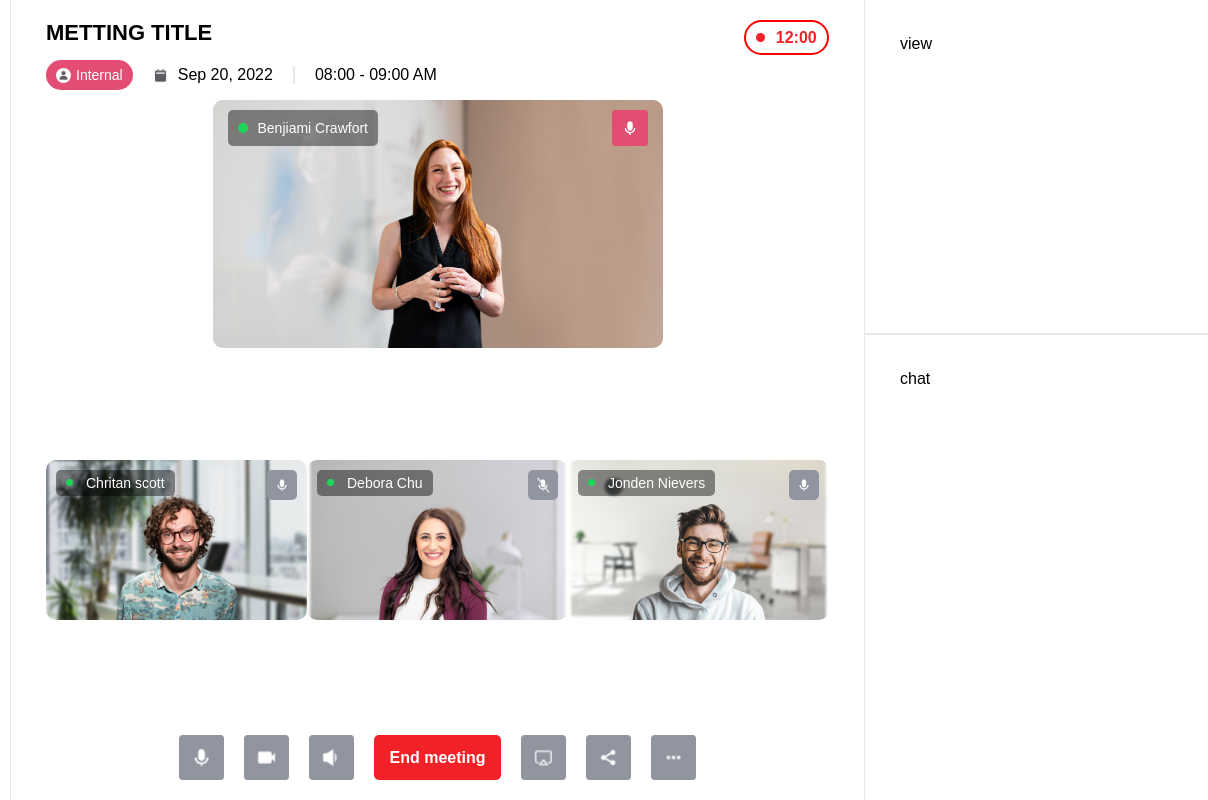
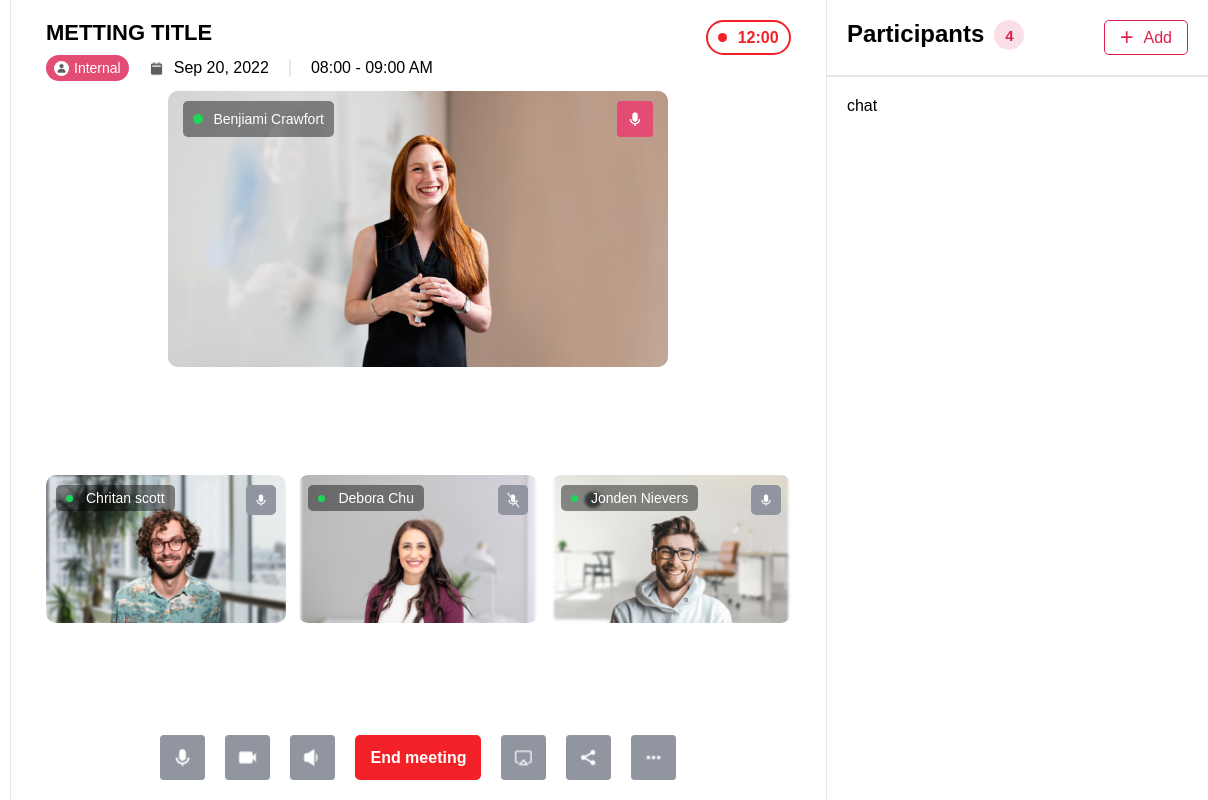
Before and after one commit to nguyenphongad/TH_CNWEB, a plain HTML site: page index.html in a window 1280 px wide. Shown: the full height of the page, 72-1280 px from the left. Drawn offline with Linux system fonts and the light colour scheme.

Commit message:
fix title part

```diff
--- a/css/index.css
+++ b/css/index.css
@@ -110,7 +110,6 @@
 .wrap_news-center .header__title--metting {
     display: flex;
     justify-content: space-between;
-    margin-bottom: 5px;
 }
 
 .header__title--metting .text_title {
@@ -121,7 +120,7 @@
 .header__title--metting .end__box .time__out {
     width: 85px;
     height: 35px;
-    border: 2px solid red;
+    border: 2px solid #F22128;
     border-radius: 30px;
     padding: 5px;
     display: flex;
@@ -157,7 +156,7 @@
 
 
 .time_start--group .box__internal {
-    padding: 7px 10px;
+    padding: 5px 8px;
     background-color: #E34D73;
     border-radius: 20px;
     display: flex;
@@ -202,22 +201,24 @@
 }
 
 .wrap_news-center .front__pin--slideshow .border_img--slide {
-    width: 450px;
+    width: 500px;
     background-color: #e9e9e9;
     border-radius: 10px;
     position: relative;
 }
 
-.wrap_news-center .front__pin--slideshow .border_img--slide > img {
+.wrap_news-center .front__pin--slideshow .border_img--slide>img {
     width: 100%;
     display: block;
     border-radius: 10px;
 }
-.pos-abs{
+
+.pos-abs {
     position: absolute;
-    top:10px;
+    top: 10px;
 }
-.name__present{
+
+.name__present {
     left: 15px;
     padding: 10px;
     background-color: #00000070;
@@ -225,12 +226,14 @@
     display: flex;
     align-items: center;
 }
-.name__present > span{
+
+.name__present>span {
     padding-left: 20px;
     color: #ffffff;
     font-size: 14px;
 }
-.name__present::before{
+
+.name__present::before {
     content: '';
     width: 10px;
     height: 10px;
@@ -238,59 +241,72 @@
     position: absolute;
     border-radius: 100%;
 }
-.btn__mic_on{
+
+.btn__mic_on {
     right: 15px;
 }
 
 
 
-.wrap_news-center .wrap-item_participants--bottom{
+.wrap_news-center .wrap-item_participants--bottom {
     height: 100%;
     display: flex;
     align-items: center;
     justify-content: space-between;
 }
-.wrap-item_participants--bottom .item_participants-bottom{
+
+.wrap-item_participants--bottom .item_participants-bottom {
     position: relative;
 }
-.wrap-item_participants--bottom .item_participants-bottom img{
+
+.wrap-item_participants--bottom .item_participants-bottom img {
+    width: 240px;
     border-radius: 10px;
 }
-.item_participants-bottom .name__present{
+
+.item_participants-bottom .name__present {
     padding: 5px 10px;
     left: 10px !important;
 }
-.item_participants-bottom .name__present::before{
-    width: 7px;height: 7px;
+
+.item_participants-bottom .name__present::before {
+    width: 7px;
+    height: 7px;
 }
-.item_participants-bottom .btn__mic_on{
+
+.item_participants-bottom .btn__mic_on {
     right: 10px !important;
 }
-.item_participants-bottom .btn__mic_on img{
+
+.item_participants-bottom .btn__mic_on img {
     width: 30px;
     border-radius: 5px;
 }
 
 
 
-.wrap_news-center .control__meeting--bottom{
+.wrap_news-center .control__meeting--bottom {
     position: sticky;
     bottom: 0px;
 }
-.control__meeting--bottom .wrap_control-meeting{
+
+.control__meeting--bottom .wrap_control-meeting {
     display: flex;
     justify-content: center;
     align-items: center;
 }
-.wrap_control-meeting > div{
+
+.wrap_control-meeting>div {
     height: 45px;
-    margin:0px 10px;
+    margin: 0px 10px;
 }
-.wrap_control-meeting > div > img{
+
+.wrap_control-meeting>div>img {
     height: 100%;
     cursor: pointer;
 }
-.wrap_control-meeting > .btn__end--meeting{
+
+.wrap_control-meeting>.btn__end--meeting {
     background-color: #F22128;
     padding: 0px 15px;
     display: flex;
@@ -335,18 +351,51 @@
 }
 
 .box__chat--right .box__column--control-view>div {
-    padding: 35px;
-
+    padding: 20px;
 }
 
 .box__column--control-view .view__list_in {
-    height: 100%;
-    flex: 4;
     border-bottom: 1px solid #e7e7e7;
+    display: flex;
+    justify-content: space-between;
 }
+.view__list_in .btn__add_user-part{
+    border: 1px solid #dd1f4e;
+    color: #dd1f4e;
+    padding: 3px 15px;
+    display: flex;
+    align-items: center;
+    cursor: pointer;
+    border-radius: 5px;
+}
+.view__list_in .btn__add_user-part > div:nth-child(1){
+    margin-right: 10px;
+    font-size: 23px;
+}
+
+
 
 .box__column--control-view .view_chat_group {
     height: 100%;
-    flex: 6;
     border-top: 1px solid #e7e7e7;
 }
+
+
+.heading__text {
+    font-size: 24px;
+    font-weight: 600;
+    display: flex;
+}
+
+.number__length-list {
+    width: 30px;
+    height: 30px;
+    display: flex;
+    align-items: center;
+    justify-content: center;
+    background: #e34d722d;
+    border-radius: 100%;
+    color: #dd1f4e;
+    font-size: 15px;
+    margin-left: 10px;
+}
--- a/index.html
+++ b/index.html
@@ -143,21 +143,34 @@
                             </div>
                         </div>
                     </div>
+                </div>
+            </div>
 
 
-                </div>
-
-            </div>
             <div class="box__chat--right">
                 <div class="box__column--control-view">
                     <div class="view__list_in">
-                        view
+
+                        <div class="heading__text">
+                            Participants
+                            <div class="number__length-list">
+                                4
+                            </div>
+                        </div>
+
+                        <div class="btn__add_user-part">
+                            <div>+</div>
+                            <div>Add</div>
+                        </div>
                     </div>
                     <div class="view_chat_group">
                         chat
                     </div>
                 </div>
             </div>
+
+
+
         </div>
     </div>
 </body>
```
Also changed, not shown: note/Screenshot 2023-03-14 140226.png (added).
